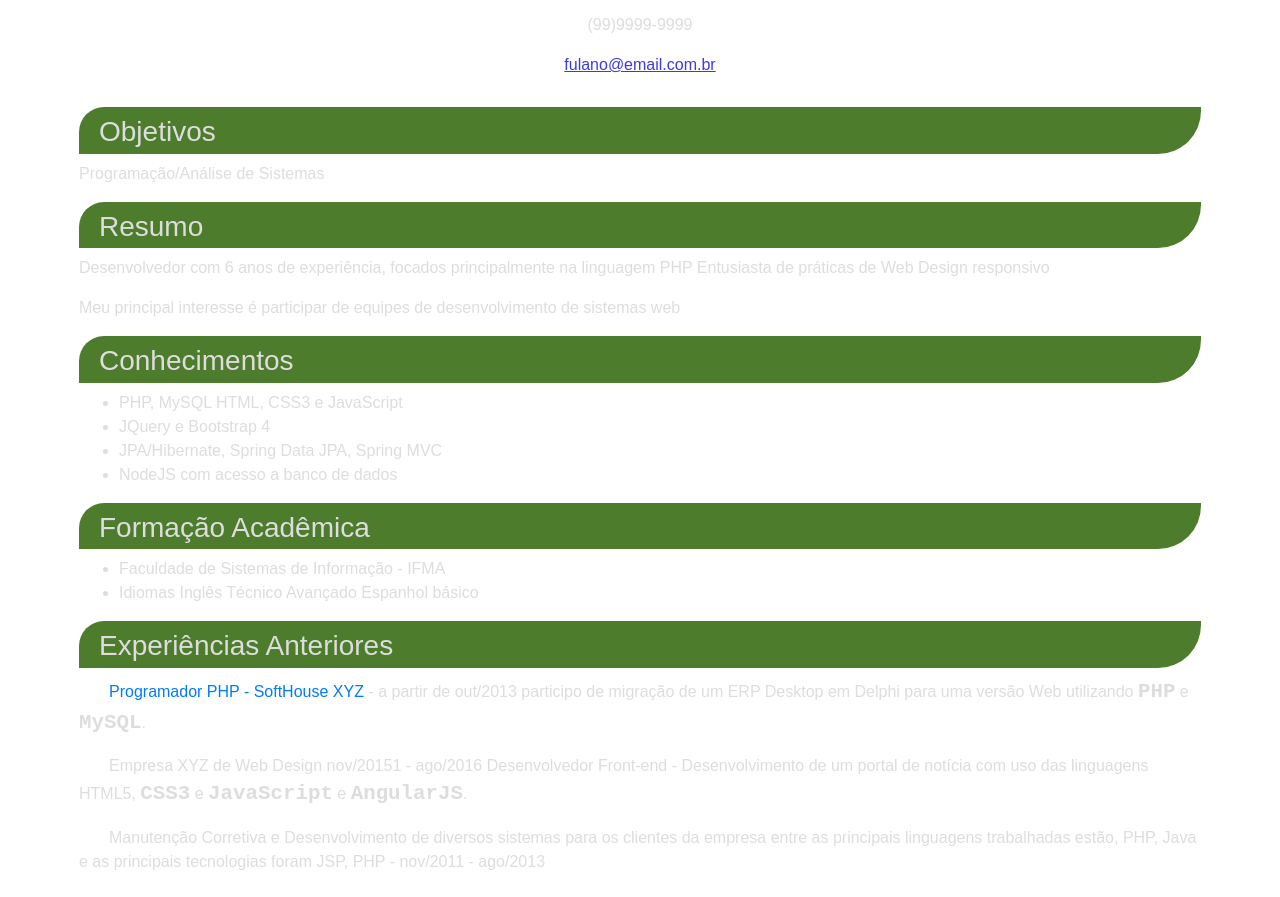
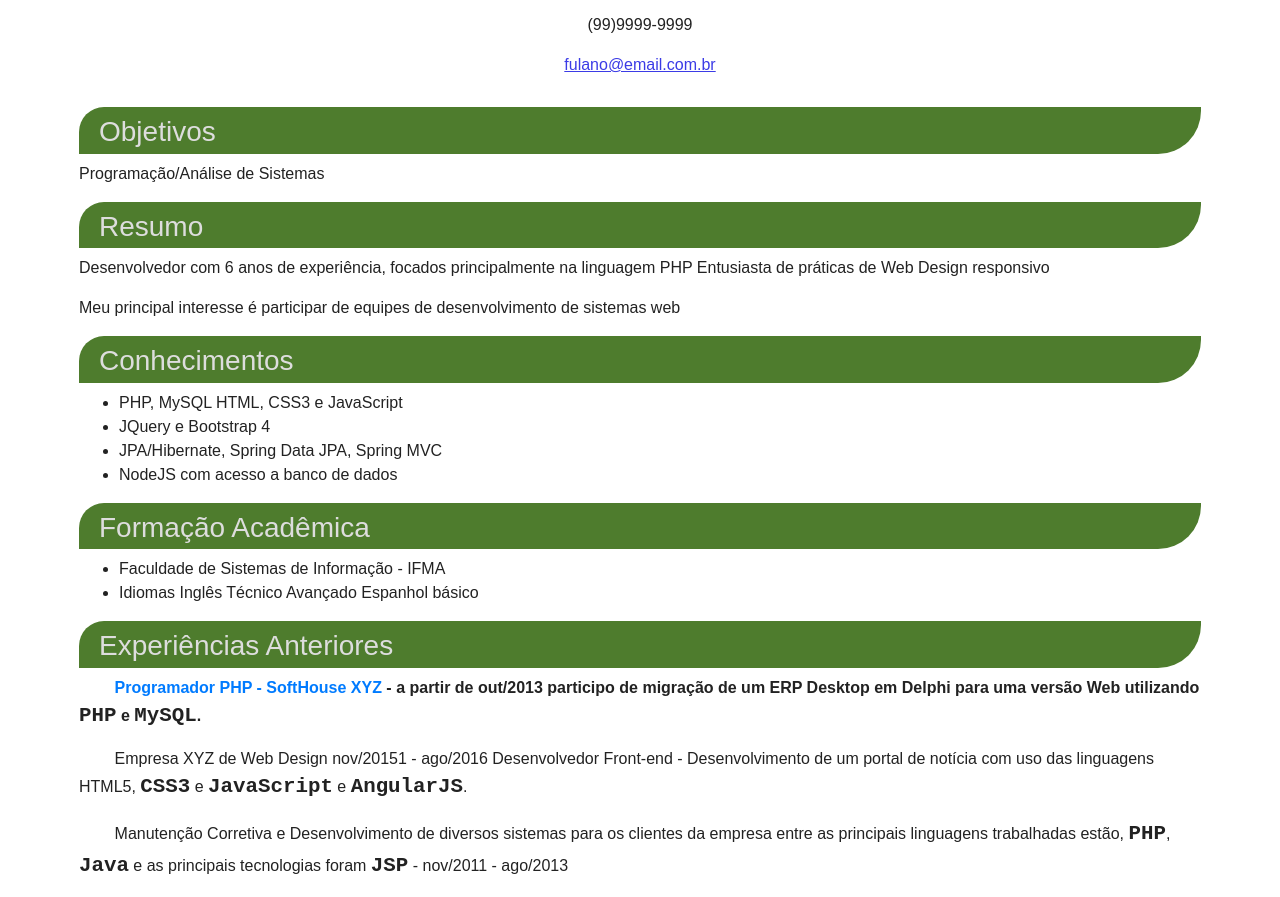
Before and after one commit to jcpinheiro/autoria-web-2019, a plain HTML site: page 02-curriculo/index.html in a window 1280 px wide. Shown: the part 110-1007 px from the top of the page. Drawn offline with Linux system fonts and the light colour scheme.

Commit message:
Finalizaçao da página de currículo

```diff
--- a/02-curriculo/css/curriculo.css
+++ b/02-curriculo/css/curriculo.css
@@ -1,7 +1,7 @@
 body {
 	font-family: Arial, sans-serif;
 	width: 90%;
-	color: #DDD;
+	color: #222;
 
 	margin-right: auto;
 	margin-left: auto;
@@ -12,6 +12,8 @@ body {
 	text-align: center;
 	margin-bottom: 30px;
 }
+
+
 
 #email {
 	color: #3b3be6;
@@ -35,12 +37,15 @@ h2 {
 	/* border-radius: 15px; */
 	border-top-left-radius: 25px;
 	border-bottom-right-radius: 43px;
+}
 
 
+.experiencia {
+	text-indent: 4ch;
 }
 
-.experiencia {
-	text-indent: 30px;
+.enfase {
+	font-weight: bold;
 }
 
 .tec {
--- a/02-curriculo/index.html
+++ b/02-curriculo/index.html
@@ -45,11 +45,16 @@
 
 	<h2>Experiências Anteriores</h2>
 
-	<p class="experiencia"> <a href="http://php.net" target="_blank">Programador PHP - SoftHouse XYZ</a> - a partir de out/2013 participo de migração de um ERP Desktop em Delphi para uma versão Web utilizando <span class="tec">PHP</span> e <span class="tec">MySQL</span>.</p>
+	<p class="experiencia enfase"> <a href="http://php.net" target="_blank">Programador PHP - SoftHouse XYZ</a> - a partir de out/2013 participo de migração de um ERP Desktop em Delphi para uma versão Web utilizando <span class="tec">PHP</span> e <span class="tec">MySQL</span>.</p>
 
-	<p class="experiencia">Empresa XYZ de Web Design nov/20151 - ago/2016 Desenvolvedor Front-end - Desenvolvimento de um portal de notícia com uso das linguagens HTML5, <span class="tec">CSS3</span> e <span class="tec">JavaScript</span> e <span class="tec">AngularJS</span>.</p>
+	<p class="experiencia">Empresa XYZ de Web Design nov/20151 - ago/2016 Desenvolvedor Front-end -
+		    Desenvolvimento de um portal de notícia com uso das linguagens HTML5, <span class="tec">
+			CSS3</span> e <span class="tec">JavaScript</span> e <span class="tec">AngularJS</span>.</p>
 
-	<p class="experiencia">Manutenção Corretiva e Desenvolvimento de diversos sistemas para os clientes da empresa entre as principais linguagens trabalhadas estão, PHP, Java e as principais tecnologias foram JSP, PHP - nov/2011 - ago/2013</p>
+	<p class="experiencia">Manutenção Corretiva e Desenvolvimento de diversos sistemas para os
+		clientes da empresa entre as principais linguagens trabalhadas estão, <span class="tec">PHP</span>,
+		<span class="tec">Java</span> e as principais tecnologias foram <span class="tec">JSP</span>
+		- nov/2011 - ago/2013</p>
 </main>
 </body>
 
```
